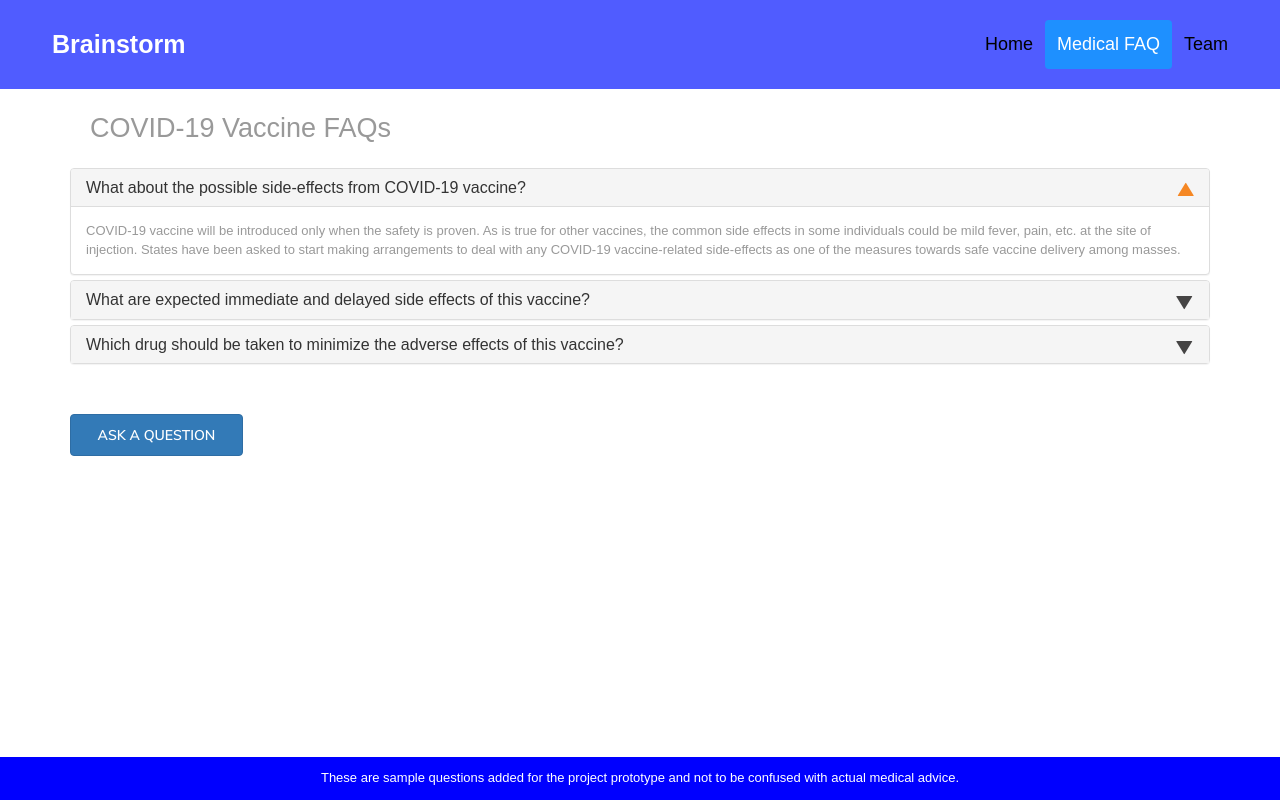
After one commit to mait-r/CIS-HACK, a Django app: page /faq/ in a window 1280 px wide. The commit adds this page. Run offline with Django 3.2, Linux system fonts and the light colour scheme; some libraries are stand-ins or nearby versions.

Commit message:
added Medical FAQ section and allowing anyone to ask questions

```diff
--- /dev/null
+++ b/project/VaccineTrackerFAQ/DoctorFAQ/templates/DoctorFAQ/faq.html
@@ -0,0 +1,186 @@
+<!DOCTYPE html>
+<html>
+<head>
+    <meta charset="utf-8" />
+    <title>Medical FAQ</title>
+    <meta name="viewport" content="width=device-width, initial-scale=1.0" />
+
+    <link rel="stylesheet" type="text/css" href="/cdn/bootstrap/css/bootstrap.min.css" />
+    <link rel="stylesheet" type="text/css" href="/cdn/font-awesome/css/font-awesome.min.css" />
+
+    <script type="text/javascript" src="/cdn/js/jquery-1.10.2.min.js"></script>
+    <script type="text/javascript" src="/cdn/bootstrap/js/bootstrap.min.js"></script>
+    <link rel="stylesheet" href="/cdn/css/style.css">
+		<style>
+			* {box-sizing: border-box;}
+
+			body {
+			  margin: 0;
+			  font-family: Arial, Helvetica, sans-serif;
+			}
+
+			.header {
+			  overflow:auto;
+			  padding: 20px 40px;
+			  background-color: rgb(80, 92, 255) ;
+			}
+
+			.header a {
+			  float: left;
+			  color: black;
+			  text-align: center;
+			  padding: 12px;
+			  text-decoration: none;
+			  font-size: 18px;
+			  line-height: 25px;
+			  border-radius: 4px;
+			}
+
+			.header a.logo {
+			  font-size: 25px;
+			  font-weight: bold;
+			  color: white;
+			}
+
+			.header a:hover {
+			  background-color: #ddd;
+			  color: black;
+			}
+
+			.header a.active {
+			  background-color: dodgerblue;
+			  color: white;
+			}
+
+			.header-right {
+			  float: right;
+			}
+
+			@media screen and (max-width: 500px) {
+			  .header a {
+				float: none;
+				display: block;
+				text-align: left;
+			  }
+
+			  .header-right {
+				float: none;
+			  }
+			}
+			</style>
+</head>
+<body>
+    <div class="header">
+        <a href="#default" class="logo">Brainstorm</a>
+        <div class="header-right">
+          <a href="/">Home</a>
+          <a class="active" href="/faq/">Medical FAQ</a>
+          <a href="#team">Team</a>
+        </div>
+      </div>
+
+<div class="container">
+
+<!-- Bootstrap FAQ - START -->
+
+    <div class="panel-group" id="accordion">
+        <div class="faqHeader">COVID-19 Vaccine FAQs</div>
+        <div class="panel panel-default">
+            <div class="panel-heading">
+                <h4 class="panel-title">
+                    <a class="accordion-toggle" data-toggle="collapse" data-parent="#accordion" href="#collapseOne">What about the possible side-effects from COVID-19 vaccine?</a>
+                </h4>
+            </div>
+            <div id="collapseOne" class="panel-collapse collapse in">
+                <div class="panel-body">
+                    COVID-19 vaccine will be introduced only when the safety is proven. As is true for other vaccines, the common side effects in some individuals could be mild fever, pain, etc. at the site of injection. States have been asked to start making arrangements to deal with any COVID-19 vaccine-related side-effects as one of the measures towards safe vaccine delivery among masses.
+                </div>
+            </div>
+        </div>
+        <div class="panel panel-default">
+            <div class="panel-heading">
+                <h4 class="panel-title">
+                    <a class="accordion-toggle collapsed" data-toggle="collapse" data-parent="#accordion" href="#collapseTen">What are expected immediate and delayed side effects of this vaccine?</a>
+                </h4>
+            </div>
+            <div id="collapseTen" class="panel-collapse collapse">
+                <div class="panel-body">
+                    Covishield®: Some mild symptoms may occur like injection site tenderness, injection site pain, headache, fatigue, myalgia, malaise, pyrexia, chills and arthralgia, nausea. Very rare events of demyelinating disorders have been reported following vaccination with this vaccine but without the causal relationship establishment.
+
+					Covaxin®: Some mild symptoms AEFIs may occur like injection site pain, headache, fatigue, fever, body ache, abdominal pain, nausea and vomiting, dizziness-giddiness, tremor, sweating, cold, cough and injection site swelling. No other vaccine-related serious adverse effects have been reported.
+                </div>
+            </div>
+        </div>
+        <div class="panel panel-default">
+            <div class="panel-heading">
+                <h4 class="panel-title">
+                    <a class="accordion-toggle collapsed" data-toggle="collapse" data-parent="#accordion" href="#collapseEleven">Which drug should be taken to minimize the adverse effects of this vaccine?</a>
+                </h4>
+            </div>
+            <div id="collapseEleven" class="panel-collapse collapse">
+                <div class="panel-body">
+                    In case of minor adverse effects such as injection site pain, tenderness, malaise, pyrexia, etc., paracetamol may be used to alleviate the symptoms.
+                </div>
+            </div>
+        </div>
+    </div>
+    <button type="button" id="ask" class="btn btn-primary" onclick="$('#question').show(600); $('#ask').hide(600); ">Ask a Question</button>
+    <form method="POST">
+    	<div id="question">
+    		{% csrf_token %}
+    		<input type="textarea" name="question" class="form-control">
+    		<button type="submit" class="btn btn-success">Submit Question</button>
+    	</div>
+    </form>
+</div>
+
+<div style="background: #0000FF; color: #FFF; position: absolute; bottom: 0px; left: 0px; width: 100%;">
+			<div style="padding: 12px 30px; text-align: center;">These are sample questions added for the project prototype and not to be confused with actual medical advice. </div>
+		</div>
+
+<script type="text/javascript">
+	$(document).ready(function() {
+   $('#question').hide();
+});
+</script>
+
+
+<style>
+    .faqHeader {
+        font-size: 27px;
+        margin: 20px;
+    }
+
+    .panel-heading [data-toggle="collapse"]:after {
+        font-family: 'Glyphicons Halflings';
+        content: "\e072"; /* "play" icon */
+        float: right;
+        color: #F58723;
+        font-size: 18px;
+        line-height: 22px;
+        /* rotate "play" icon from > (right arrow) to down arrow */
+        -webkit-transform: rotate(-90deg);
+        -moz-transform: rotate(-90deg);
+        -ms-transform: rotate(-90deg);
+        -o-transform: rotate(-90deg);
+        transform: rotate(-90deg);
+    }
+
+    .panel-heading [data-toggle="collapse"].collapsed:after {
+        /* rotate "play" icon from > (right arrow) to ^ (up arrow) */
+        -webkit-transform: rotate(90deg);
+        -moz-transform: rotate(90deg);
+        -ms-transform: rotate(90deg);
+        -o-transform: rotate(90deg);
+        transform: rotate(90deg);
+        color: #454444;
+    }
+</style>
+
+<!-- Bootstrap FAQ - END -->
+
+</div>
+
+
+</body>
+</html>
--- a/project/VaccineTrackerFAQ/DoctorFAQ/views.py
+++ b/project/VaccineTrackerFAQ/DoctorFAQ/views.py
@@ -1,3 +1,7 @@
-from django.shortcuts import render
+from django.shortcuts import render, redirect
+from django.http import HttpResponse,JsonResponse
 
 # Create your views here.
+
+def FAQIndex(request):
+	return render(request,'DoctorFAQ/faq.html', None)
--- a/project/VaccineTrackerFAQ/VaccineTrackerFAQ/urls.py
+++ b/project/VaccineTrackerFAQ/VaccineTrackerFAQ/urls.py
@@ -16,14 +16,19 @@ Including another URLconf
 from django.contrib import admin
 from django.urls import path
 from vaccinetracker import views as vaccine
+from DoctorFAQ import views as faq
 
 from django.conf import settings
 from django.conf.urls.static import static
 
 urlpatterns = [
+    #Vaccine Tracker App
     path('admin/', admin.site.urls),
     path('', vaccine.RegisterPerson),
     path('getvaccine/<pincode>', vaccine.GetVaccine),
+
+    #DoctorFAQ App
+    path('faq/', faq.FAQIndex),
 ]
 
 
--- a/project/VaccineTrackerFAQ/vaccinetracker/templates/vaccinetracker/RegisterPerson.html
+++ b/project/VaccineTrackerFAQ/vaccinetracker/templates/vaccinetracker/RegisterPerson.html
@@ -77,7 +77,7 @@
 			<a href="#default" class="logo">Brainstorm</a>
 			<div class="header-right">
 			  <a class="active" href="#index">Home</a>
-			  <a href="MediacalAssistant.html">Medical Assistant</a>
+			  <a href="/faq/">Medical FAQ</a>
 			  <a href="#team">Team</a>
 			</div>
 		  </div>
```
Also changed, not shown: project/VaccineTrackerFAQ/vaccinetracker/templates/vaccinetracker/RegistrationComplete.html (deleted).
